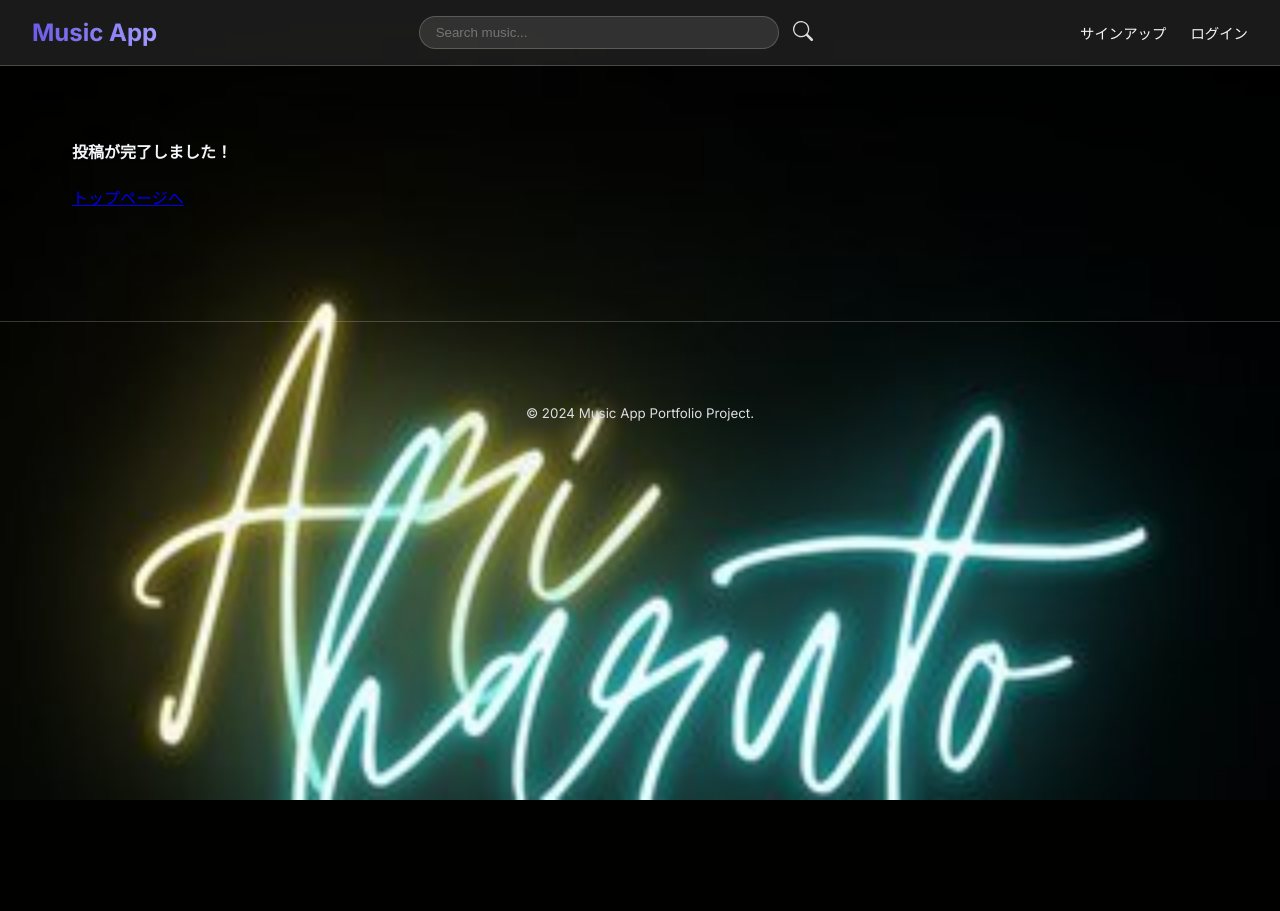
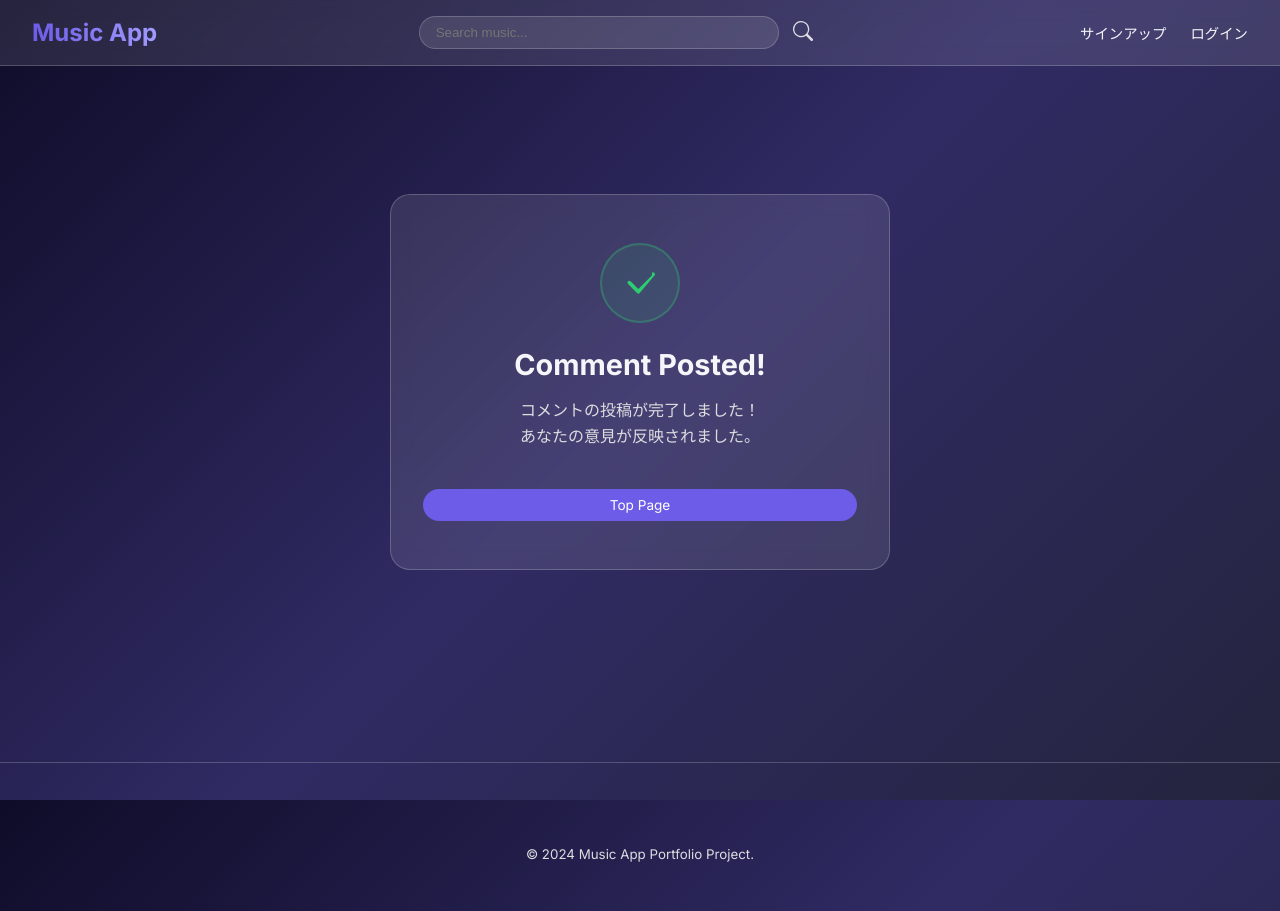
Before and after one commit to Harry3949/Music_app, a Django app: template musicproject/musicapp/templates/comment_success.html in a window 1280 px wide. Before the commit the page ends 800 px from the top, so only its background shows below. Run offline with Django 4.2, Linux system fonts and the light colour scheme; the template is opened without the code that fills it, so the values that code supplies are empty.

Commit message:
Update comment_success.html

```diff
--- a/musicproject/musicapp/templates/comment_success.html
+++ b/musicproject/musicapp/templates/comment_success.html
@@ -1,21 +1,25 @@
 {% extends 'base.html' %}
 {% load static %}
-{% block title %}投稿完了{% endblock %}
+{% block title %}Comment Submitted - Music App{% endblock %}
+
 {% block contents %}
-<style>
-    body {
-        background-image: url("{% static 'image/アリ.jpeg' %}");
-        background-size: cover;
-        background-repeat: no-repeat;
-    }
-</style>
-<br>
-<div class="container">
-    <div class="row">
-        <div class="col offset-2">
-            <h4>投稿が完了しました！</h4>
-            <p><a href="{% url 'musicapp:index' %}">トップページへ</a></p>
-        </div>
+<div style="max-width: 500px; margin: 6rem auto; padding: 3rem 2rem; background: var(--glass-bg); border-radius: 20px; border: 1px solid var(--glass-border); backdrop-filter: blur(10px); text-align: center;">
+    <div style="width: 80px; height: 80px; background: rgba(46, 204, 113, 0.1); border-radius: 50%; display: flex; align-items: center; justify-content: center; margin: 0 auto 1.5rem; border: 2px solid rgba(46, 204, 113, 0.3);">
+        <svg xmlns="http://www.w3.org/2000/svg" width="40" height="40" fill="#2ecc71" viewBox="0 0 16 16">
+            <path d="M12.736 3.97a.733.733 0 0 1 1.047 0c.286.289.29.756.01 1.05L7.88 12.01a.733.733 0 0 1-1.065.02L3.217 8.384a.757.757 0 0 1 0-1.06.733.733 0 0 1 1.047 0l3.052 3.093 5.42-5.447a.31.31 0 0 1 .012-.022z"/>
+        </svg>
+    </div>
+
+    <h2 style="font-size: 1.8rem; font-weight: 700; color: var(--text-light); margin-bottom: 1rem;">Comment Posted!</h2>
+    <p style="color: var(--text-muted); margin-bottom: 2.5rem; line-height: 1.6;">
+        コメントの投稿が完了しました！<br>
+        あなたの意見が反映されました。
+    </p>
+
+    <div style="display: flex; flex-direction: column; gap: 1rem;">
+        <a href="{% url 'musicapp:index' %}" class="btn-view" style="width: 100%; border: none;">
+            Top Page
+        </a>
     </div>
 </div>
 {% endblock %}
```
